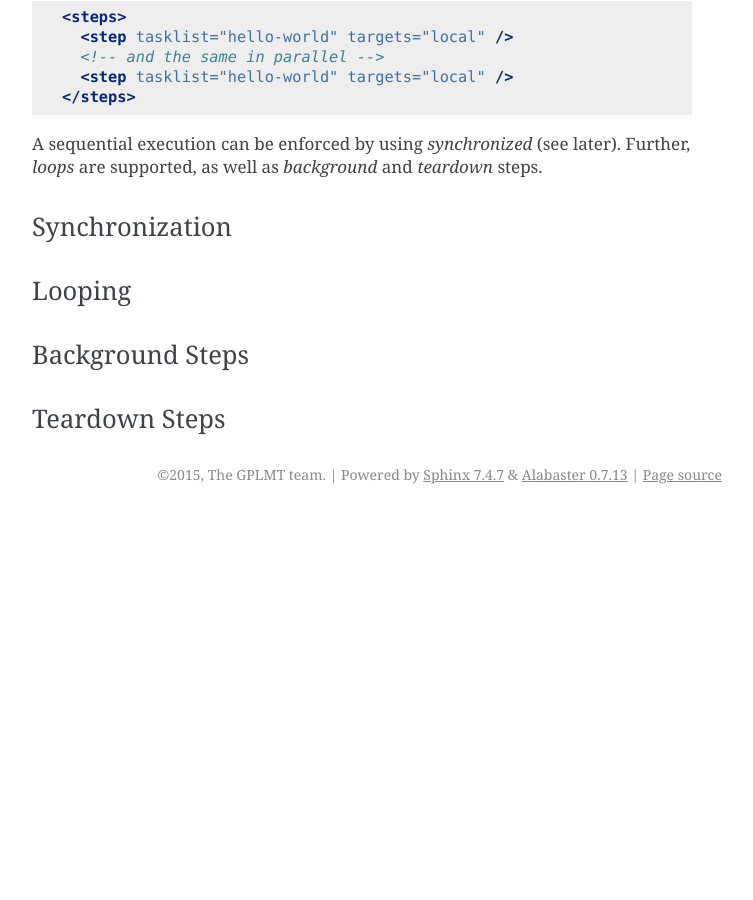
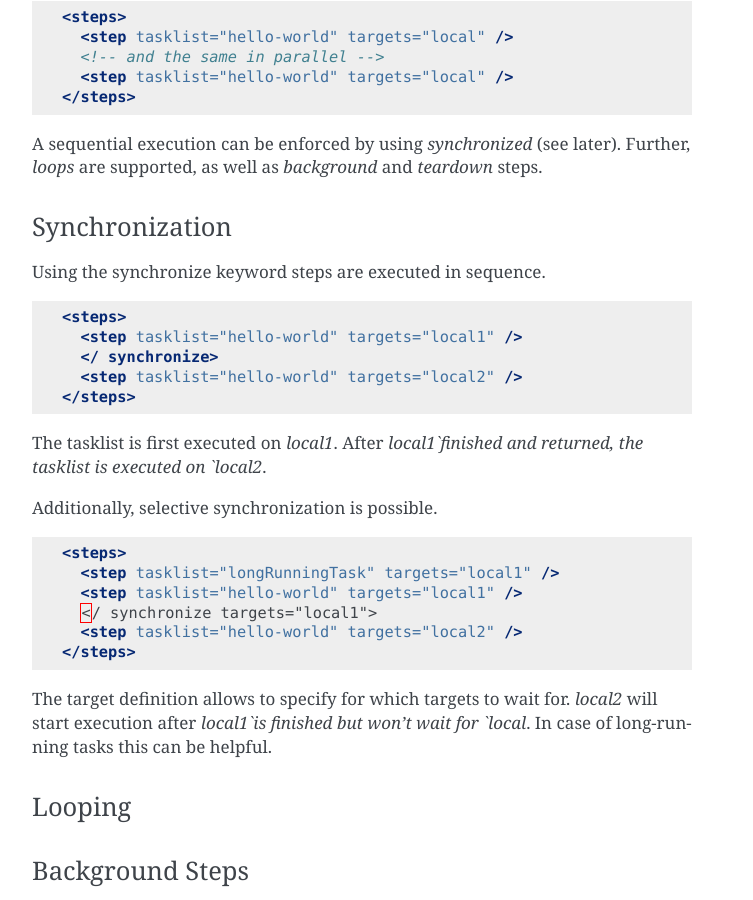
Before and after one commit to docmalloc/gplmt, a Sphinx documentation site: the page built from docs/source/intro.rst, in a window 1280 px wide and 900 px high, scrolled down 5500 px. Shown: the whole window, without its empty margins (388-1141 px from the left). Built offline with Sphinx 7.4.7, drawn with Linux system fonts in a browser that asks for light colours; before the commit the page ends 6014 px from its top, so only the background shows below that.

Commit message:
Update intro.rst

```diff
--- a/docs/source/intro.rst
+++ b/docs/source/intro.rst
@@ -298,6 +298,34 @@ Further, `loops` are supported, as well as `background` and `teardown` steps.
 Synchronization
 ~~~~~~~~~~~~~~~
 
+Using the synchronize keyword steps are executed in sequence.
+
+.. code-block:: xml
+
+  <steps>
+    <step tasklist="hello-world" targets="local1" />
+    </ synchronize>
+    <step tasklist="hello-world" targets="local2" />
+  </steps>
+
+The tasklist is first executed on `local1`.
+After `local1`finished and returned, the tasklist is executed on `local2`.
+
+Additionally, selective synchronization is possible.
+
+.. code-block:: xml
+
+  <steps>
+    <step tasklist="longRunningTask" targets="local1" />
+    <step tasklist="hello-world" targets="local1" />
+    </ synchronize targets="local1">
+    <step tasklist="hello-world" targets="local2" />
+  </steps>
+
+The target definition allows to specify for which targets to wait for.
+`local2` will start execution after `local1`is finished but won't wait for `local`.
+In case of long-running tasks this can be helpful.
+
 Looping
 ~~~~~~~
 
```
